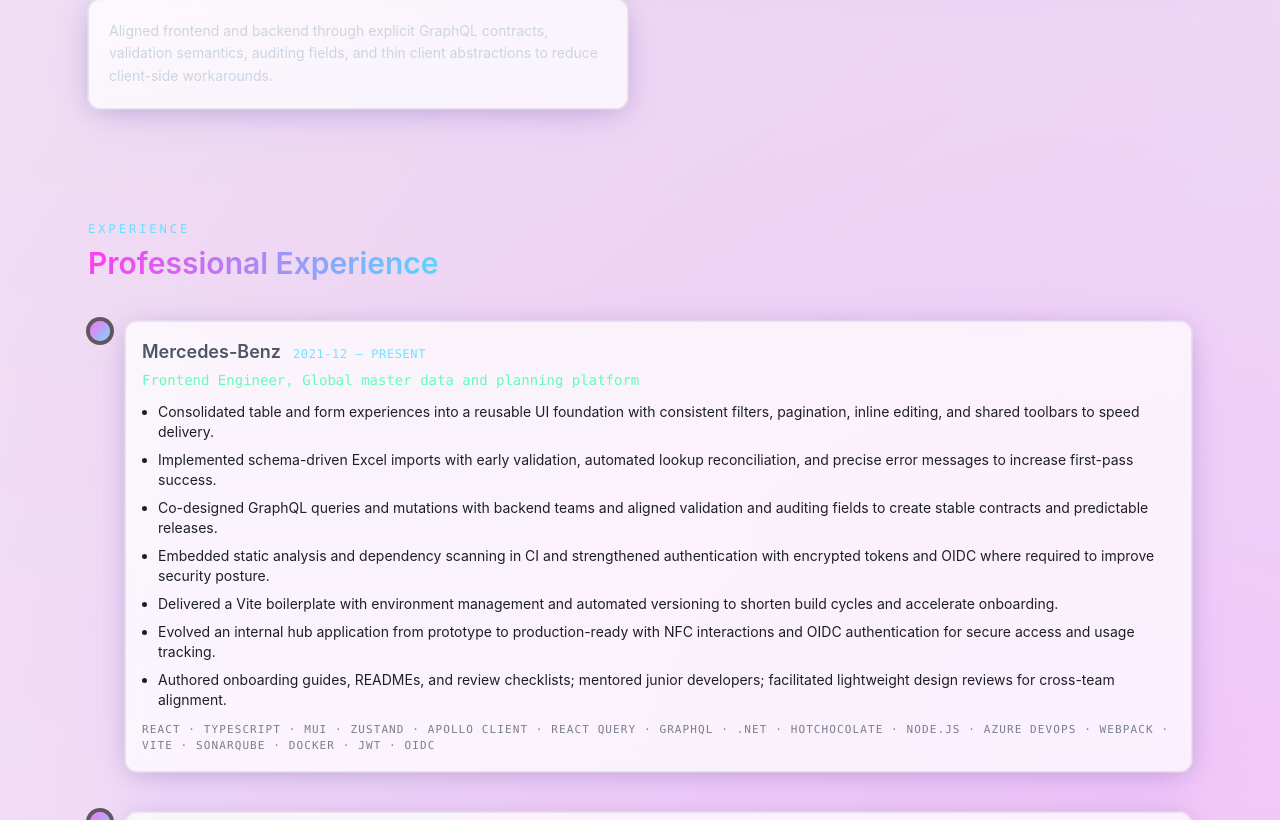
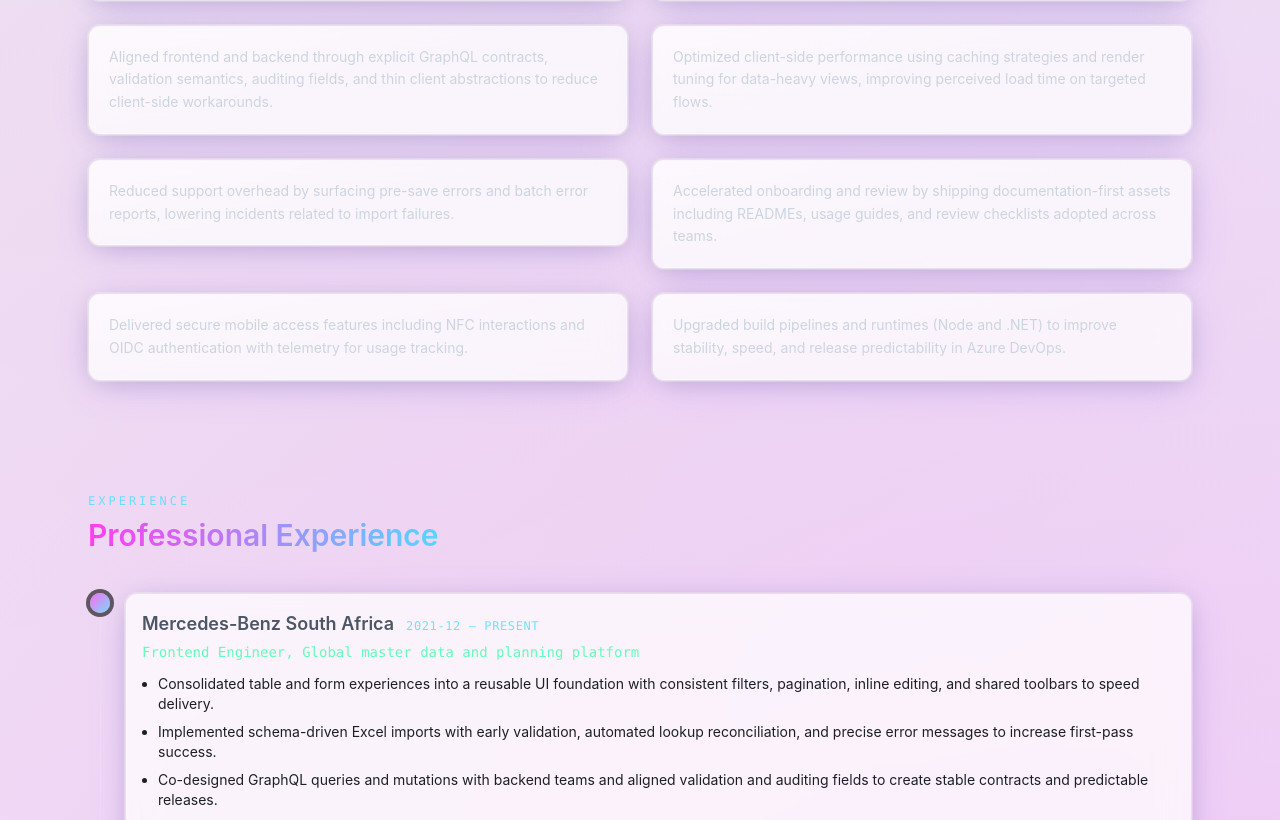
Before and after one commit to aya-mash/portfolio, a Next.js app: page / in a window 1280 px wide. Shown: the part 1140-1960 px from the top of the page. Built offline with nearby package versions, Linux system fonts and the light colour scheme.

Commit message:
info update and minor enhancements

```diff
--- a/resume.json
+++ b/resume.json
@@ -14,7 +14,12 @@
     "Improved import reliability by about 25 percent through schema-driven validation, automated lookup reconciliation, and precise error surfacing before save.",
     "Cut build and setup time by roughly 40 percent by delivering a Vite-based application boilerplate with environment management and automated versioning.",
     "Strengthened reliability and governance by integrating static analysis and dependency scanning in CI, addressing issues earlier and improving audit readiness.",
-    "Aligned frontend and backend through explicit GraphQL contracts, validation semantics, auditing fields, and thin client abstractions to reduce client-side workarounds."
+    "Aligned frontend and backend through explicit GraphQL contracts, validation semantics, auditing fields, and thin client abstractions to reduce client-side workarounds.",
+    "Optimized client-side performance using caching strategies and render tuning for data-heavy views, improving perceived load time on targeted flows.",
+    "Reduced support overhead by surfacing pre-save errors and batch error reports, lowering incidents related to import failures.",
+    "Accelerated onboarding and review by shipping documentation-first assets including READMEs, usage guides, and review checklists adopted across teams.",
+    "Delivered secure mobile access features including NFC interactions and OIDC authentication with telemetry for usage tracking.",
+    "Upgraded build pipelines and runtimes (Node and .NET) to improve stability, speed, and release predictability in Azure DevOps."
   ],
   "core_technical_skills": {
     "Frontend": [
@@ -62,7 +67,7 @@
   },
   "professional_experience": [
     {
-      "company": "Mercedes-Benz",
+      "company": "Mercedes-Benz South Africa",
       "role": "Frontend Engineer, Global master data and planning platform",
       "start_date": "2021-12",
       "end_date": "Present",
@@ -80,7 +85,7 @@
         "React",
         "TypeScript",
         "MUI",
-        "Zustand",
+        "State Management",
         "Apollo Client",
         "React Query",
         "GraphQL",
@@ -129,52 +134,118 @@
   ],
   "select_projects": [
     {
-      "title": "Global Data UI Platform",
+      "title": "Global Master Data and Planning Platform (Web)",
       "scope": "Internal",
-      "description": "Standardized complex tables and forms with shared filtering, pagination, inline edit, and consistent actions.",
-      "outcome": "Faster feature delivery and leaner reviews across multiple product areas.",
-      "technologies": ["React", "TypeScript", "MUI", "Zustand"]
+      "description": "Enterprise web platform enabling regional production and supply chain planning with high volume master data updates and imports.",
+      "outcome": "Operational reliability at scale with standardized UX and guardrails for data integrity.",
+      "technologies": ["React", "TypeScript", "GraphQL", ".NET", "Azure DevOps"]
     },
     {
       "title": "Schema-driven Import Pipeline",
       "scope": "Internal",
-      "description": "Pre-validation and reconciliation for file-based imports with early error surfacing and automatic lookups.",
+      "description": "Pre-validation and reconciliation for file-based imports with early error surfacing, coercions, and automatic lookups.",
       "outcome": "Higher import success rates and fewer production incidents related to data quality.",
       "technologies": ["React", "TypeScript", "GraphQL", ".NET APIs"]
     },
     {
       "title": "Build Modernization and Boilerplate",
       "scope": "Internal",
-      "description": "Vite-based app template with environment handling and automated versioning.",
+      "description": "Vite-based app template with environment handling and automated versioning; Webpack to Vite migrations for speed and consistency.",
       "outcome": "About 40 percent faster builds and improved developer onboarding.",
       "technologies": ["Vite", "Node.js", "Webpack", "Azure DevOps", "Docker"]
     },
     {
       "title": "Mobile Access and Authentication",
       "scope": "Internal",
-      "description": "NFC interactions and OIDC authentication in an internal hub application for secure access and usage tracking.",
-      "outcome": "Stronger access controls and improved user experience across mobile clients.",
+      "description": "Internal companion app with NFC interactions, OIDC authentication, usage telemetry, and mobile navigation patterns.",
+      "outcome": "Stronger access controls, improved visibility through telemetry, and a better mobile UX.",
       "technologies": ["React Native", "Expo", "OIDC", "JWT"]
+    },
+    {
+      "title": "GraphQL Domain APIs",
+      "scope": "Internal",
+      "description": "Queries and mutations for pricing and classification domains with validation rules and auditing fields; clarified error semantics and improved payload efficiency.",
+      "outcome": "Clearer contracts, fewer client workarounds, and more predictable releases.",
+      "technologies": ["GraphQL", ".NET", "HotChocolate"]
+    },
+    {
+      "title": "Security and Compliance Enablement in CI",
+      "scope": "Internal",
+      "description": "Integrated static analysis and dependency license scanning into pipelines; remediated priority vulnerabilities and enforced guarded release policies.",
+      "outcome": "Improved security posture and smoother audit checkpoints.",
+      "technologies": ["Azure DevOps", "SonarQube", "BlackDuck", "Node.js"]
+    },
+    {
+      "title": "Material Pricing Administration",
+      "scope": "Internal",
+      "description": "Frontends and endpoints for standard parts pricing, exchange rates, surcharges, and transport costs with consistent validation and auditing.",
+      "outcome": "Streamlined pricing updates and reduced manual corrections.",
+      "technologies": ["React", "TypeScript", "GraphQL", ".NET"]
+    },
+    {
+      "title": "Workstations and Groups Administration",
+      "scope": "Internal",
+      "description": "Config UI for workstations and workplace groups using standardized table and form patterns; included bulk updates and validation.",
+      "outcome": "Faster configuration cycles and consistent data quality.",
+      "technologies": ["React", "TypeScript", "MUI"]
+    },
+    {
+      "title": "Supplier Onboarding and Cost Centers",
+      "scope": "Internal",
+      "description": "UI workflows and validations for supplier onboarding and cost center management leveraging shared platform components.",
+      "outcome": "Reduced onboarding friction and improved consistency across administrative modules.",
+      "technologies": ["React", "TypeScript", "GraphQL"]
     },
     {
       "title": "Foonda",
       "scope": "Public",
-      "description": "AI-powered career guidance and resume builder focused on South African users with modern web UX and data modeling.",
-      "outcome": "Demonstrates full stack product design with AI integration, resume generation workflows, and robust data structures.",
+      "description": "AI-powered career guidance and resume builder focused on South African users with modern web UX and structured data modeling.",
+      "outcome": "Demonstrates full stack product design with AI integration, resume workflows, and robust data structures.",
       "technologies": [
         "Next.js",
         "TypeScript",
         "Prisma",
         "PostgreSQL",
         "Gemini AI"
-      ]
+      ],
+      "url": "https://github.com/aya-mash/foonda"
     },
     {
       "title": "Web NFC TypeScript Library",
       "scope": "Public",
-      "description": "TypeScript library wrapping the Web NFC API for permissions, scanning, writing flows, and robust error handling.",
-      "outcome": "Demonstrates API design, device integration, and defensive error strategies.",
-      "technologies": ["TypeScript", "Web NFC API"]
+      "description": "TypeScript wrapper for the Web NFC API with permission handling, scanning, writing flows, and robust error strategies.",
+      "outcome": "Demonstrates API design, device integration, and defensive error handling.",
+      "technologies": ["TypeScript", "Web NFC API"],
+      "url": "https://github.com/aya-mash/web-nfc-api"
+    },
+    {
+      "title": "Black and White Infrastructure Migration",
+      "scope": "Public",
+      "description": "Migration from shared hosting to AWS for improved scalability, performance, and deployment control.",
+      "outcome": "More reliable deployments and better operational visibility.",
+      "technologies": ["AWS", "CI/CD"]
+    },
+    {
+      "title": "E-Pharmacy System",
+      "scope": "Public",
+      "description": "React Native and Java system for pharmacy management and delivery as a capstone project.",
+      "outcome": "Demonstrates mobile app delivery and backend integration.",
+      "technologies": ["React Native", "Java"]
+    },
+    {
+      "title": "FindaDoctor (Competition Project)",
+      "scope": "Public",
+      "description": "UX-first healthcare access app prototyped for the MTN ICT Challenge.",
+      "outcome": "Showcases rapid ideation and user-centered design for social impact.",
+      "technologies": ["Web", "Mobile"]
+    },
+    {
+      "title": "Portfolio Website",
+      "scope": "Public",
+      "description": "Personal site and project hub with clean layouts and outbound links to work and credentials.",
+      "outcome": "Centralized presence for showcasing projects and achievements.",
+      "technologies": ["Modern web stack", "CI/CD"],
+      "url": "https://github.com/aya-mash/portfolio"
     }
   ],
   "education_certifications": [
--- a/src/app/layout.tsx
+++ b/src/app/layout.tsx
@@ -8,7 +8,7 @@
   icons: [{ rel: 'icon', url: '/favicon.ico' }]
 };
 
-export default function RootLayout({ children }: { children: ReactNode }) {
+export default function RootLayout({ children }: Readonly<{ children: ReactNode }>) {
   return (
     <html lang="en" suppressHydrationWarning>
       <body>
--- a/src/app/page.tsx
+++ b/src/app/page.tsx
@@ -19,7 +19,7 @@
       <AdditionalInfo />
       <ContactSection />
       <footer className="py-16 text-center text-[11px] tracking-widest text-slate-500 font-mono">
-        Built with Next.js · Tailwind · Framer Motion
+        Aya Mash · {new Date().getFullYear()} · Built with Next.js, TailwindCSS, and Framer Motion
       </footer>
     </main>
   );
--- a/src/components/RoleShowcase.tsx
+++ b/src/components/RoleShowcase.tsx
@@ -1,45 +1,55 @@
 "use client";
-import { useEffect, useState } from 'react';
-import { motion, AnimatePresence } from 'framer-motion';
+import { useEffect, useState } from "react";
+import { motion, AnimatePresence } from "framer-motion";
 
+// Rotating capability keywords sourced directly from resume core skills & achievements
+// Keep each under ~18 chars to avoid layout shift; adjust width below if adding longer terms.
 const WORDS = [
-  'React',
-  'TypeScript',
-  'Next.js',
-  'TailwindCSS',
-  'Accessibility',
-  'Performance',
-  'Animations',
-  'Design Systems',
-  'Micro Frontends'
+  "React",
+  "TypeScript",
+  "Design Systems",
+  "Micro Frontends",
+  "Performance",
+  "GraphQL",
+  "Apollo Client",
+  "React Query",
+  "Vite",
+  "Accessibility",
+  "Next.js",
+  "TailwindCSS",
 ];
 
 export function RoleShowcase() {
   const [index, setIndex] = useState(0);
   useEffect(() => {
-    const id = setInterval(() => setIndex(i => (i + 1) % WORDS.length), 2000);
+    const id = setInterval(() => setIndex((i) => (i + 1) % WORDS.length), 2000);
     return () => clearInterval(id);
   }, []);
   return (
     <div className="mt-6 font-mono text-[13px] md:text-sm tracking-wide text-soft/90">
       <div className="inline-flex flex-wrap items-center gap-x-3 gap-y-2">
-        <span className="px-2 py-1 rounded bg-black/5 dark:bg-white/5 border border-white/10 text-neon-pink/80">&lt;FrontendEngineer /&gt;</span>
+        <span className="px-2 py-1 rounded bg-black/5 dark:bg-white/5 border border-white/10 text-neon-pink/80">
+          &lt;FrontendEngineer /&gt;
+        </span>
         <span className="text-muted">specialising in</span>
-        <span className="relative inline-block h-[1.4em] w-[10ch]">
+        {/* Width tuned for the longest term ("Accessibility"). */}
+        <span className="relative inline-block h-[1.4em] w-[11ch]">
           <AnimatePresence mode="wait" initial={false}>
             <motion.span
               key={WORDS[index]}
-              initial={{ opacity: 0, y: 12, filter: 'blur(4px)' }}
-              animate={{ opacity: 1, y: 0, filter: 'blur(0px)' }}
-              exit={{ opacity: 0, y: -12, filter: 'blur(4px)' }}
-              transition={{ duration: 0.6, ease: 'easeOut' }}
+              initial={{ opacity: 0, y: 12, filter: "blur(4px)" }}
+              animate={{ opacity: 1, y: 0, filter: "blur(0px)" }}
+              exit={{ opacity: 0, y: -12, filter: "blur(4px)" }}
+              transition={{ duration: 0.6, ease: "easeOut" }}
               className="absolute inset-0 flex items-center text-neon-blue/90 dark:text-neon-blue"
             >
               {WORDS[index]}
             </motion.span>
           </AnimatePresence>
         </span>
-        <span className="hidden sm:inline text-muted">crafting resilient UI pipelines</span>
+        <span className="hidden sm:inline text-muted">
+          crafting resilient UI pipelines
+        </span>
       </div>
     </div>
   );
--- a/src/types/resume.ts
+++ b/src/types/resume.ts
@@ -24,6 +24,7 @@
   description: string;
   outcome: string;
   technologies: string[];
+  url?: string; // optional repository or live link
 }
 
 export interface EducationCertItem {
```
Also changed, not shown: src/components/NeonCard.tsx (+12 -3 lines), src/components/ProjectsGallery.tsx (+39 -13 lines).
